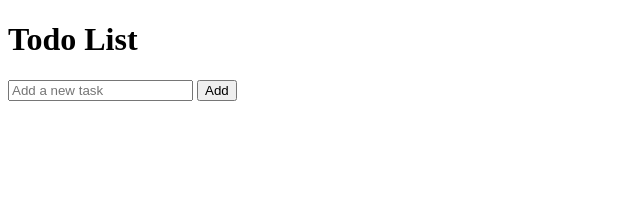
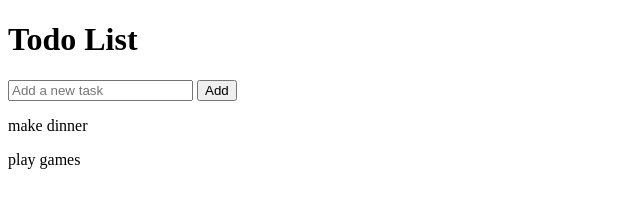
Before and after one commit to sandeep-m-patil/Todo-List, a plain HTML site: page index.html in a window 1280 px wide. Shown: the whole page, without its empty margins (0-640 px from the left). Drawn offline with Linux system fonts and the light colour scheme.

Commit message:
implement renderTodoList to update todo list HTML

```diff
--- a/index.html
+++ b/index.html
@@ -10,6 +10,8 @@
     <input type="text" placeholder="Add a new task" id="taskInput">
     <button onclick="addTodo()">Add</button>
 
+    <div id="todo-list">text</div>
+
     <script src="script.js"></script>
 </body>
 </html>
--- a/script.js
+++ b/script.js
@@ -1,4 +1,18 @@
-const todoList = [];
+const todoList = ['make dinner', 'play games'];
+
+renderTodoList();
+
+function renderTodoList() {
+    const todoListElement = document.getElementById('todo-list');
+    let todoListHTML = '';
+    for (let i = 0; i < todoList.length; i++) {
+        const todoItem = todoList[i];
+        const html = `<p>${todoItem}</p>`;
+        todoListHTML += html;
+
+    }
+    todoListElement.innerHTML = todoListHTML;
+}
 
 function addTodo() {
     const todoInput = document.getElementById('taskInput');
@@ -7,4 +21,5 @@ function addTodo() {
     todoList.push(todoText);
     console.log(todoList);
     todoInput.value = '';
+    renderTodoList();
 }
```
